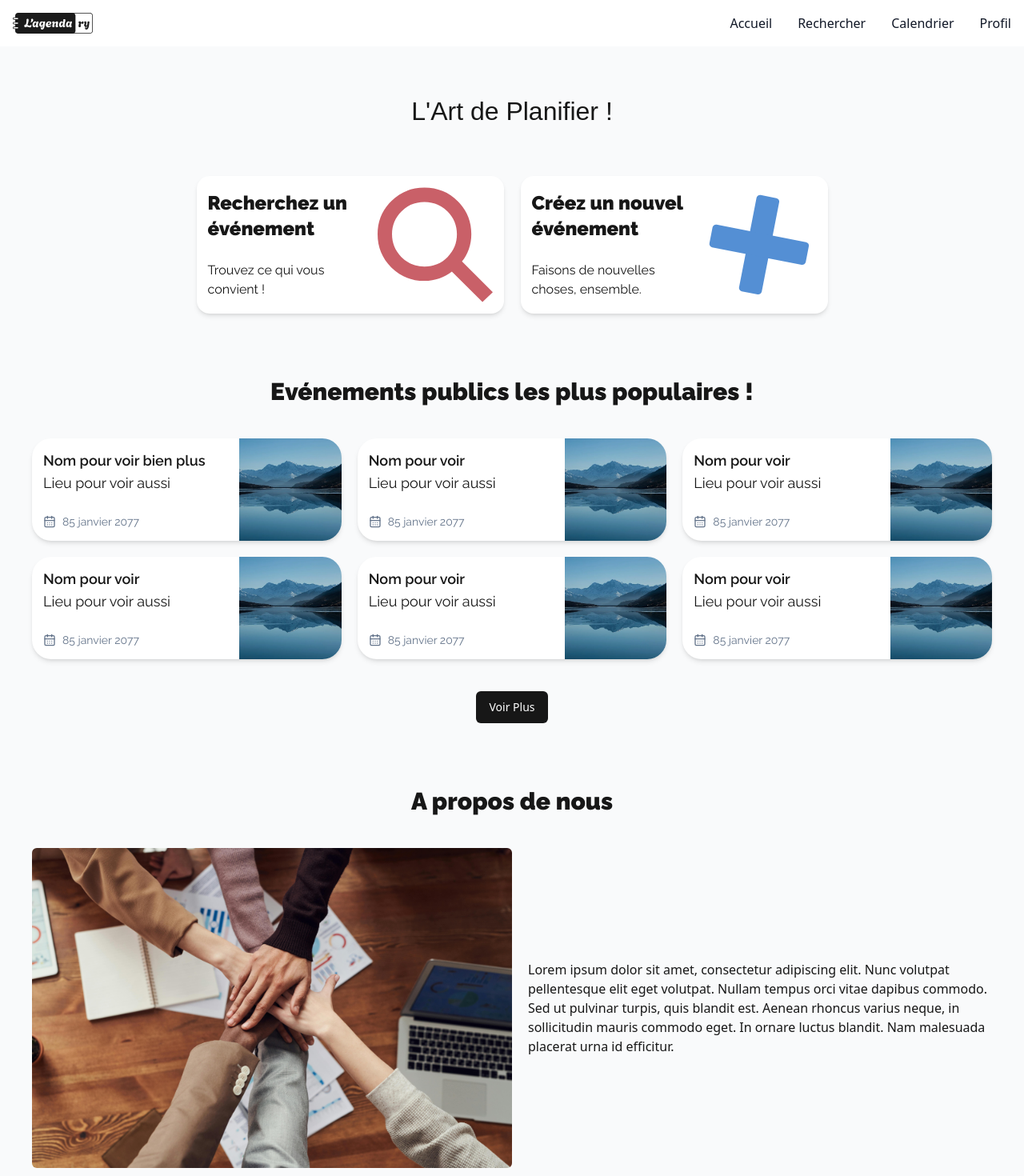
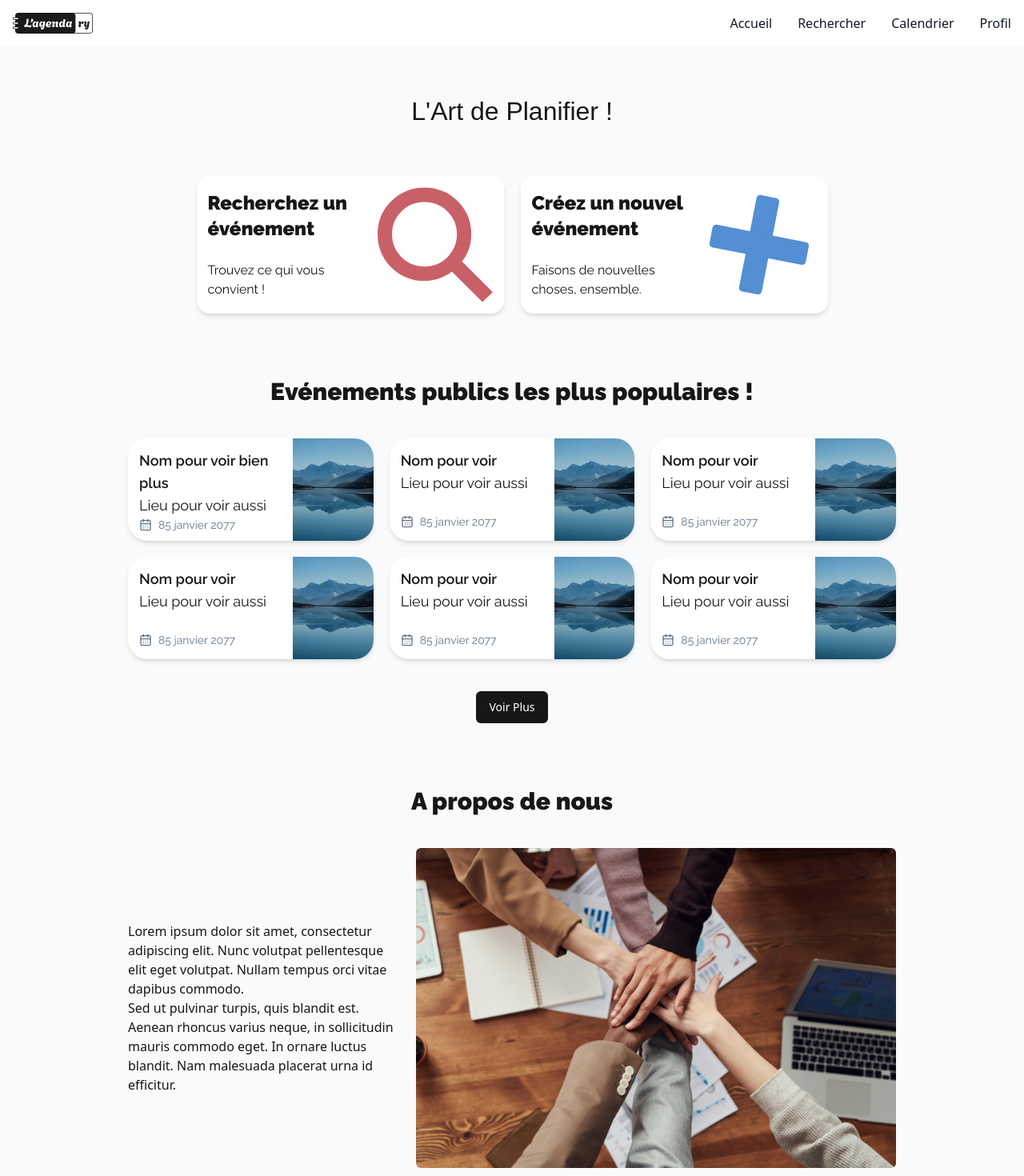
Before and after one commit to LancelotThore/l-agendary, a Next.js app: page / in a window 1280 px wide. Shown: the top 1470 px of the page at 80% size. Built offline with nearby package versions, Linux system fonts and the light colour scheme; a web font is replaced by a local one.

Commit message:
update Home Page

```diff
--- a/src/app/layout.tsx
+++ b/src/app/layout.tsx
@@ -2,7 +2,7 @@ import type { Metadata } from "next";
 import localFont from "next/font/local";
 import "./globals.css";
 import { Navbar } from "../components/ui/navbar";
-import Head from "next/head";
+import { Footer } from "../components/ui/footer";
 
 const geistSans = localFont({
   src: "./fonts/GeistVF.woff",
@@ -32,8 +32,9 @@ export default function RootLayout({
       >
         <Navbar />
 
+        {children}
 
-        {children}
+        <Footer />
       </body>
     </html>
   );
--- a/src/app/page.tsx
+++ b/src/app/page.tsx
@@ -3,7 +3,6 @@ import { Agbalumo, Raleway } from 'next/font/google';
 import { ToolCard } from "../components/ui/toolCard";
 import { CardEvent } from "../components/ui/cardEvent";
 import { Button } from '../components/ui/button';
-import { Footer } from '../components/ui/footer';
 
 const agbalumo = Agbalumo({
   subsets: ['latin'],
@@ -68,18 +67,19 @@ let cards = [
     lieu: 'Lieu pour voir aussi',
     date: '85 janvier 2077',
     img: './paysage.webp',
-  },
+  }
 ];
 
 
 export default function Home() {
   return (
-    <div className="bg-background">
+    <div className="bg-background mx-0 md:mx-20 lg:mx-40">
       <h1 className={`${agbalumo.className} text-[32px] py-[57px] text-center`}>L'Art de Planifier !</h1>
 
-      <ul className="flex items-center flex-col md:flex-row md:justify-center gap-[21px]">
-        {toolCards.map((toolcard, id) => (
+      <ul className="flex items-center flex-wrap px-10 justify-center gap-[21px]">
+      {toolCards.map((toolcard, id) => (
           <ToolCard
+            key={id}
             id={id + 1}
             title={toolcard.title}
             description={toolcard.description}
@@ -87,14 +87,14 @@ export default function Home() {
             color={toolcard.color}
           />
         ))}
-
       </ul>
 
       <h2 className={`${raleway.className} text-base text-center md:text-3xl mt-20 mb-10`}>Evénements publics les plus populaires !</h2>
       {/* <ul className="flex items-center flex-col md:flex-row md:justify-center gap-[21px]"> */}
-      <ul className="flex items-center gap-5 flex-col md:grid md:grid-cols-2 md:gap-5 md:px-10 lg:grid-cols-3">
+      <ul className="flex items-center gap-5 flex-col lg:grid lg:grid-cols-2 lg:gap-5 xl:grid-cols-3">
         {cards.map((card, id) => (
           <CardEvent
+          key={id}
             id={id + 1}
             nom={card.nom}
             lieu={card.lieu}
@@ -108,8 +108,8 @@ export default function Home() {
       </div>
 
       <h2 className={`${raleway.className} text-base text-center md:text-3xl mt-20 mb-10`}>A propos de nous</h2>
-      <section className="flex justify-center mb-10 px-10">
-        <div className="w-72 flex flex-col gap-5 text-sm lg:text-base lg:flex-row md:w-full">
+      <section className="w-full flex justify-center mb-20">
+        <div className="w-9/12 flex flex-col gap-5 text-sm lg:text-base lg:flex-row-reverse md:w-full">
           <img className="object-cover rounded-md md:w-full md:h-[400px]" src="./teams.jpg" alt="Image teams" />
           <div className="md:flex md:flex-col md:justify-center">
             <p>Lorem ipsum dolor sit amet, consectetur adipiscing elit. Nunc volutpat pellentesque elit eget volutpat. Nullam tempus orci vitae dapibus commodo.</p>
@@ -117,7 +117,6 @@ export default function Home() {
           </div>
         </div>
       </section>
-      <Footer />
     </div>
   );
 }
--- a/src/components/ui/cardEvent.tsx
+++ b/src/components/ui/cardEvent.tsx
@@ -24,7 +24,7 @@ export function CardEvent({ nom, lieu, date, img, id }: ToolCardProps) {
   return (
     <li
       key={id}
-      className="flex justify-between items-center bg-white w-9/12 sm:w-96 h-32 md:w-full 2xl:w-[480px] rounded-3xl shadow-md cursor-pointer transform transition-transform duration-300 ease-in-out hover:scale-105 overflow-hidden"
+      className="flex justify-between items-center bg-white w-9/12 h-32 md:w-full 4xl:w-[480px] rounded-3xl shadow-md cursor-pointer transform transition-transform duration-300 ease-in-out hover:scale-105 overflow-hidden"
     >
       <section className='flex flex-col justify-between w-full h-full p-3.5 pr-0'>
         <div className='text-sm md:text-lg'>
--- a/tailwind.config.ts
+++ b/tailwind.config.ts
@@ -53,11 +53,6 @@ const config: Config = {
 					DEFAULT: 'hsl(var(--muted))',
 					foreground: 'hsl(var(--muted-foreground))'
 				}
-  		},
-  		borderRadius: {
-  			lg: 'var(--radius)',
-  			md: 'calc(var(--radius) - 2px)',
-  			sm: 'calc(var(--radius) - 4px)'
 			}
 		}
 	},
```
Lines whose indentation alone changed are shown as unchanged.
